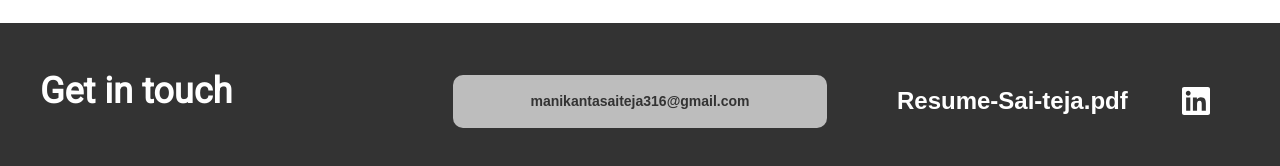
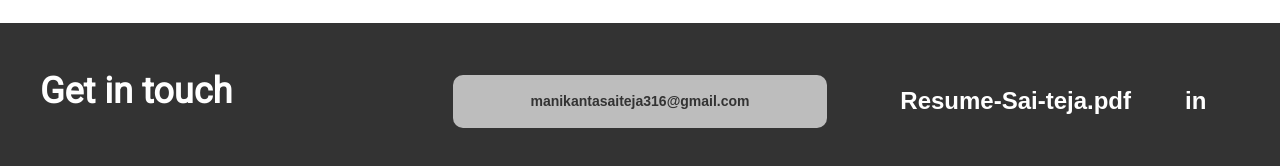
Before and after one commit to Saiteja191-byte/Portfolio, a plain HTML site: page watermanagement/index.html in a window 1280 px wide. Shown: the part 9002-9168 px from the top of the page. Drawn offline with Linux system fonts and the light colour scheme.

Commit message:
linkedin correction

```diff
--- a/watermanagement/index.html
+++ b/watermanagement/index.html
@@ -237,11 +237,7 @@
             </div>
             <div class="footer-links">
                 <a href="https://drive.google.com/file/d/1cK_ewsGbTM9zTA8GTXrr7CvjqYeZYaxA/view?usp=sharing" target="_blank">Resume-Sai-teja.pdf</a>
-                <a href="https://www.linkedin.com/in/manikanta-sai-teja-gundavarapu/" target="_blank" class="linkedin-link">
-                    <svg width="24" height="24" viewBox="0 0 24 24" fill="currentColor">
-                        <path d="M20.447 20.452h-3.554v-5.569c0-1.328-.027-3.037-1.852-3.037-1.853 0-2.136 1.445-2.136 2.939v5.667H9.351V9h3.414v1.561h.046c.477-.9 1.637-1.85 3.37-1.85 3.601 0 4.267 2.37 4.267 5.455v6.286zM5.337 7.433c-1.144 0-2.063-.926-2.063-2.065 0-1.138.92-2.063 2.063-2.063 1.14 0 2.064.925 2.064 2.063 0 1.139-.925 2.065-2.064 2.065zm1.782 13.019H3.555V9h3.564v11.452zM22.225 0H1.771C.792 0 0 .774 0 1.729v20.542C0 23.227.792 24 1.771 24h20.451C23.2 24 24 23.227 24 22.271V1.729C24 .774 23.2 0 22.222 0h.003z"/>
-                    </svg>
-                </a>
+                <a href="https://www.linkedin.com/in/saiteja191" class="linkedin-icon">in</a>
             </div>
         </div>
     </footer>
```
